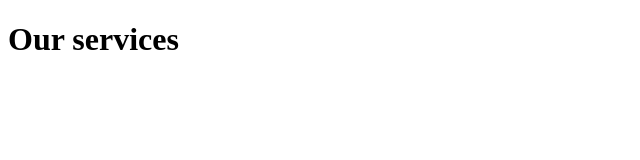
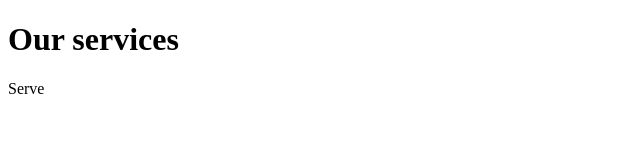
Before and after one commit to Ofallbrains/GIT-EXERCISES, a plain HTML site: page services.html in a window 1280 px wide. Shown: the full height of the page, 0-640 px from the left. Drawn offline with Linux system fonts and the light colour scheme.

Commit message:
new changes

```diff
--- a/services.html
+++ b/services.html
@@ -7,5 +7,6 @@
 </head>
 <body>
     <h1>Our services</h1>
+    <p>Serve</p>
 </body>
 </html>
```
